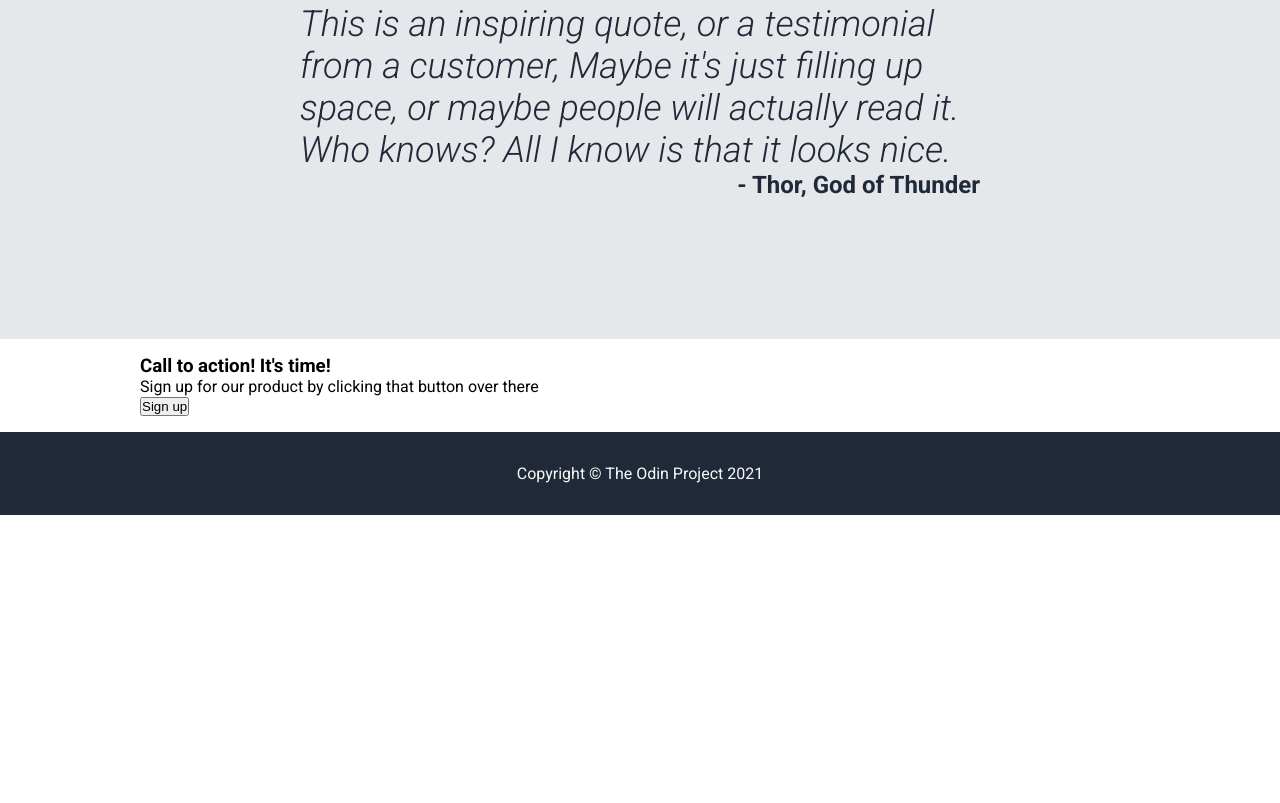
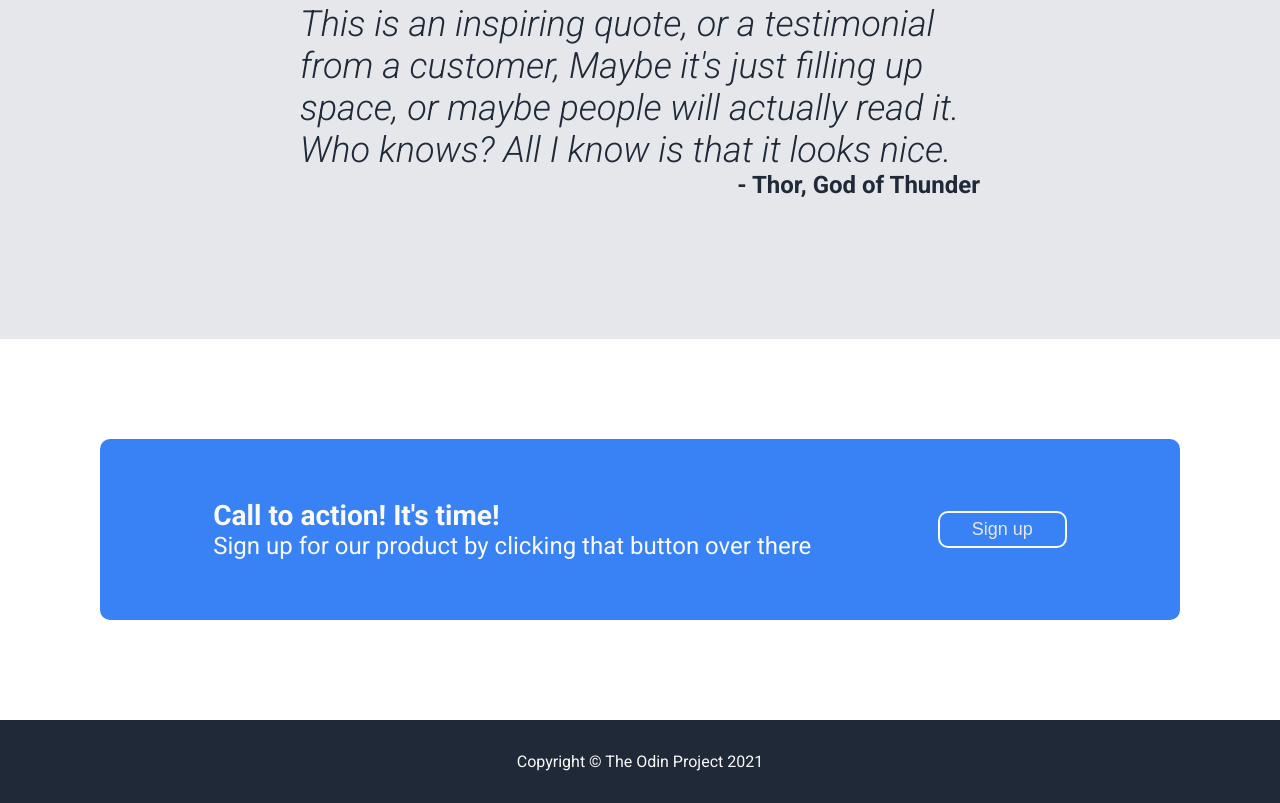
Before and after one commit to sam88mohd/odin-landing-page, a plain HTML site: page index.html in a window 1280 px wide. Shown: the part 1123-1926 px from the top of the page. Before the commit the page ends 1638 px from the top, so only its background shows below. Drawn offline with Linux system fonts and the light colour scheme.

Commit message:
styling cta section

```diff
--- a/index.html
+++ b/index.html
@@ -24,7 +24,7 @@
             This website has some subtext that goes here under the main title.
             it's a smaller font and the color is lower contrast
           </p>
-          <button class="hero-signup-btn">Sign up</button>
+          <button class="btn hero-signup-btn">Sign up</button>
         </div>
         <div class="image-box">
           <p>this is a placeholder for an image</p>
@@ -53,20 +53,20 @@
       </div>
     </section>
     <section class="quote">
-      <quote
+      <blockquote
         >This is an inspiring quote, or a testimonial from a customer, Maybe
         it's just filling up space, or maybe people will actually read it. Who
-        knows? All I know is that it looks nice.</quote
+        knows? All I know is that it looks nice.</blockquote
       >
       <span>- Thor, God of Thunder</span>
     </section>
-    <section>
-      <div>
+    <section class="cta">
+      <div class="cta-box">
         <div>
           <h3>Call to action! It's time!</h3>
           <p>Sign up for our product by clicking that button over there</p>
         </div>
-        <button>Sign up</button>
+        <button class="btn cta-btn">Sign up</button>
       </div>
     </section>
     <footer>
--- a/styles.css
+++ b/styles.css
@@ -69,14 +69,17 @@ h1 {
   color: #e5e7eb;
 }
 
+.btn {
+  padding: 6px 32px;
+  color: #e5e7eb;
+  font-size: 18px;
+  border-radius: 10px;
+}
+
 .hero-signup-btn {
   background-color: #3882f6;
-  padding: 6px 32px;
   border: none;
-  border-radius: 10px;
-  color: #e5e7eb;
   margin-top: 10px;
-  font-size: 18px;
 }
 
 .card-container {
@@ -132,6 +135,26 @@ h2 {
   text-align: end;
 }
 
+.cta {
+  padding: 100px;
+}
+
+.cta-btn {
+  border: 2px solid #f9faf8;
+  background-color: #3882f6;
+}
+
+.cta-box {
+  background-color: #3882f6;
+  border-radius: 10px;
+  padding: 60px 50px;
+  color: #f9faf8;
+  font-size: 24px;
+  display: flex;
+  justify-content: space-around;
+  align-items: center;
+}
+
 footer {
   background-color: #1f2937;
   color: #f9faf8;
```
